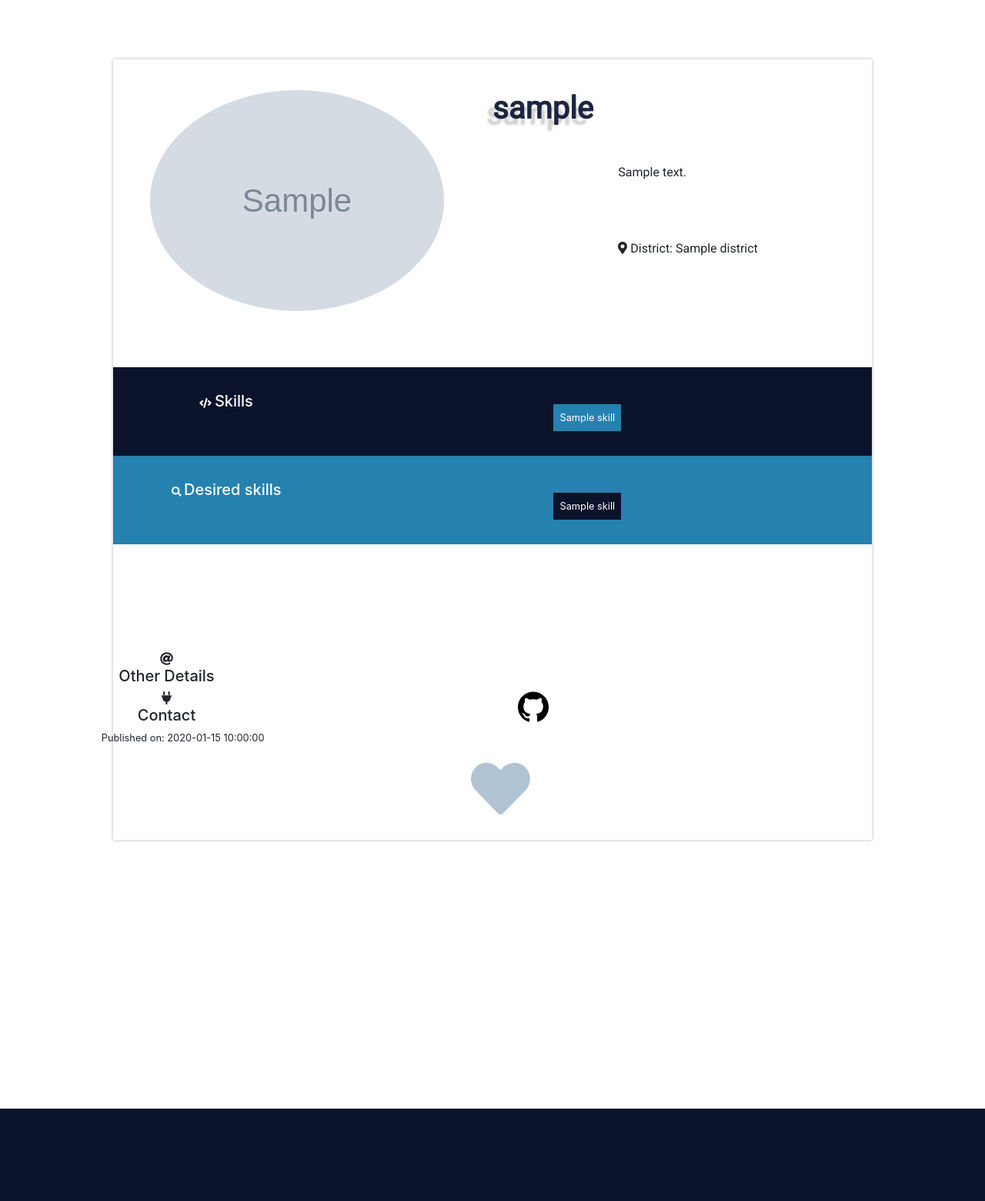
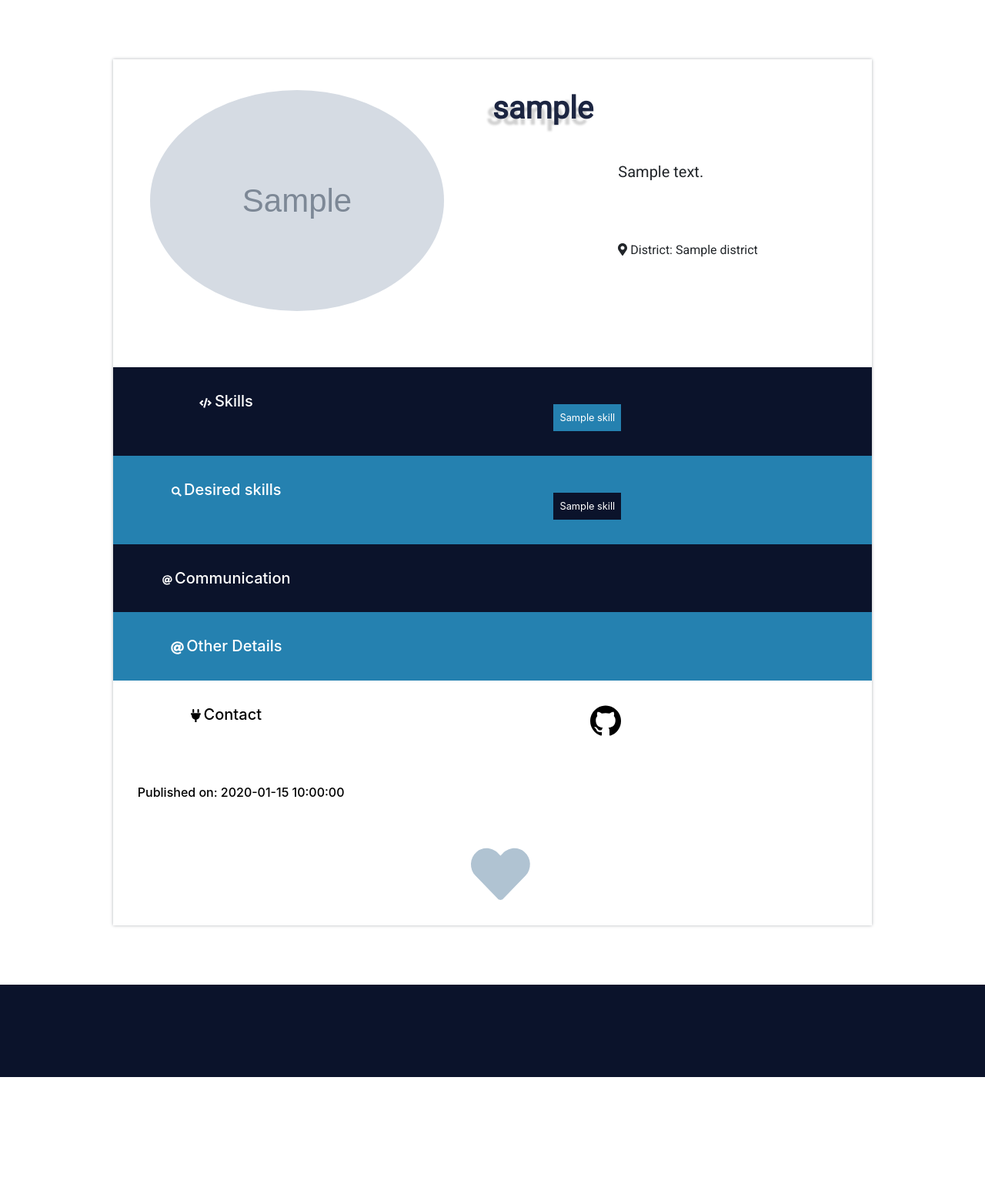
Before and after one commit to synnea/tanDev---tandem-exchange-for-developers, a Flask app: a page that uses templates/pages/user_details.html in a window 1280 px wide. Shown: the part 80-1640 px from the top of the page at 77% size. After the commit the page ends 1479 px from the top, so only its background shows below. Run offline with Flask 2, Linux system fonts and the light colour scheme; the visitor is signed in with stand-in values (Sample User, id 1); grey boxes marked "Sample" are stand-in pictures; a database or web service that is not in the repository returns one stand-in record (values such as "Sample title"); some libraries are stand-ins or nearby versions.

Commit message:
Debugging: footer positioning.

```diff
--- a/static/css/main.css
+++ b/static/css/main.css
@@ -1084,13 +1090,20 @@ ul ul a {
 .user-wrapper {
   padding: 6%;
   text-align: center;
-  height: 180vh;
+  height: auto;
+  position: relative;
 }
 
 .user-content {
   background: #fff;
   -webkit-box-shadow: 0px 0px 4px 0px #b0b3b7;
           box-shadow: 0px 0px 4px 0px #b0b3b7;
+}
+
+@media (max-width: 768px) {
+  .user-content {
+    height: 200vh;
+  }
 }
 
 .user-image {
@@ -1338,9 +1354,31 @@ ul ul a {
 
 .des-skill-tags {
   background-color: #0B132B;
-  margin-left: 1rem;
-  margin-top: 1rem;
-  padding: 0.5rem;
-  display: inline-block;
+}
+
+.comm-row {
+  background-color: #0B132B;
+}
+
+.comm-tags {
+  background-color: #2581B0;
+  display: block;
+  width: auto;
+}
+
+.other-row {
+  background-color: #2581B0;
+}
+
+.other-tags {
+  background-color: #0B132B;
+}
+
+.contact-row {
+  color: black;
+}
+
+.published-row {
+  color: black;
 }
 /*# sourceMappingURL=main.css.map */
--- a/static/scss/_layout.scss
+++ b/static/scss/_layout.scss
@@ -136,9 +136,10 @@ h3.heading {
 // Footer
 
 footer {
-    height: 15vh;
+    height: 15vh !important;
+    width: 100% !important;
     background-color: $darkblue;
-    position: bottom fixed;
+
     color: $brightmidblue;
     text-transform: uppercase;
     font-size: 0.8em;
@@ -147,6 +148,8 @@ footer {
 }
 
 footer-container {
+    position: absolute;
+    bottom: 0;
     margin-bottom: 0;
     padding-bottom: 0;
 
--- a/static/scss/_user_details.scss
+++ b/static/scss/_user_details.scss
@@ -1,12 +1,17 @@
 .user-wrapper {
     padding: 6%;
     text-align: center;
-    height: 180vh;
+    height: auto;
+    position: relative;
 }
 
 .user-content {
     background: #fff;
     box-shadow: 0px 0px 4px 0px #b0b3b7;
+
+    @media (max-width: $bp-mobile) {
+        height: 200vh;
+    }
 }
 
 .user-image {
@@ -168,12 +173,15 @@ margin-top: 10vh;
     background-color: $brightmidblue;
 }
 
-.skill-tags {
-    background-color: $brightmidblue;
+.tags {
     margin-left: 1rem;
     margin-top: 1rem;
     padding: 0.5rem;
     display: inline-block;
+}
+
+.skill-tags {
+    background-color: $brightmidblue;
 }
 
 .des-skills-row {
@@ -185,8 +193,30 @@ margin-top: 10vh;
 
 .des-skill-tags {
     background-color: $darkblue;
-    margin-left: 1rem;
-    margin-top: 1rem;
-    padding: 0.5rem;
-    display: inline-block;
 }
+
+.comm-row {
+    background-color: $darkblue;
+}
+
+.comm-tags {
+    background-color: $brightmidblue;
+    display: block;
+    width: auto;
+}
+
+.other-row {
+    background-color: $brightmidblue;
+}
+
+.other-tags {
+background-color: $darkblue;
+}
+
+.contact-row {
+    color: black;
+}
+
+.published-row {
+    color: black;
+}
--- a/templates/pages/user_details.html
+++ b/templates/pages/user_details.html
@@ -21,9 +21,10 @@
 
     {% if newProfile == True %}
 
-    <div id="preview" class="pt-2">
+    <div id="published" class="pt-2">
         <h1>Success!</h1>
-            <p>You have been published on tanDev. You will now show up in search results. To edit or disable your publication, visit your profile page.</p>
+        <p>You have been published on tanDev. You will now show up in search results. To edit or disable your
+            publication, visit your profile page.</p>
 
     </div>
     {% endif %}
@@ -44,7 +45,7 @@
             <div class="col-md-6 d-flex header-col justify-content-center">
                 <div class="user-description">
                     <h1 class="username"> {{user.username}}</h1>
-                    <h6>{{user.shortDescription}}</h6>
+                    <h5>{{user.shortDescription}}</h5>
                     <h6 class="district"><i class="fas fa-map-marker-alt"></i> District: {{user.district}}</h6>
                 </div>
             </div>
@@ -62,7 +63,7 @@
             <div class="col-9">
 
                 {% for skill in user.skills %}
-                <span class="skill-tags">{{ skill }}</span>
+                <span class="tags skill-tags">{{ skill }}</span>
 
                 {% endfor %}
 
@@ -80,40 +81,40 @@
             <div class="col-9">
 
                 {% for skill in user.desiredSkills %}
-                <span class="des-skill-tags">{{ skill }}</span>
+                <span class="tags des-skill-tags">{{ skill }}</span>
 
                 {% endfor %}
 
             </div>
         </div>
 
-        <div class="row profile-row">
+        <div class="row comm-row profile-row">
 
-            <div class="col-2">
+            <div class="col-3">
                 <i class="fas fa-at"></i>
-                <h5>Communication Style</h5>
+                <h5 class="d-inline">Communication</h5>
 
             </div>
 
 
-            <div class="col-10">
+            <div class="col-9">
                 {% for comm in user.communicationStyle %}
 
                 {% if comm == "inperson" %}
 
-                <i class="far fa-comments"></i> In person
+                <span class="tags comm-tags"><i class="far fa-comments"></i> In person</span>
 
                 {% endif %}
 
                 {% if comm == "text" %}
 
-                <i class="fas fa-envelope-square"></i> Text
+                <span class="tags comm-tags"><i class="fas fa-envelope-square"></i> Text</span>
 
                 {% endif %}
 
                 {% if comm == "video" %}
 
-                <i class="fas fa-video"></i> Video
+                <span class="tags comm-tags"><i class="fas fa-video"></i> Video</span>
 
                 {% endif %}
 
@@ -122,33 +123,33 @@
 
         </div>
 
-        <div class="row">
+        <div class="row profile-row other-row">
 
-            <div class="col-2">
+            <div class="col-3">
                 <i class="fas fa-at fa-lg"></i>
-                <h5>Other Details</h5>
+                <h5 class="d-inline">Other Details</h5>
 
             </div>
 
 
-            <div class="col-10">
+            <div class="col-9">
                 {% for other in user.otherDetails %}
 
                 {% if other == "lookingForCoFounder" %}
 
-                <i class="fas fa-briefcase fa-lg"></i> Looking for Co-Founder
+                <span class="tags other-tags"><i class="fas fa-briefcase fa-lg"></i> Looking for Co-Founder</span>
 
                 {% endif %}
 
                 {% if other == "availableForHire" %}
 
-                <i class="fas fa-money-bill"></i> Available for Hire
+                <span class="tags other-tags"><i class="fas fa-money-bill"></i> Available for Hire</span>
 
                 {% endif %}
 
                 {% if other == "availableForProjectWork" %}
 
-                <i class="far fa-lightbulb"></i> Available for Projects
+                <span class="tags other-tags"><i class="far fa-lightbulb"></i> Available for Projects</span>
                 {% endif %}
 
                 {% endfor %}
@@ -168,32 +169,25 @@
         {% elif loggedIn == True %}
 
 
-        <div class="row">
+        <div class="row profile-row contact-row">
 
-            <div class="col-2">
+            <div class="col-3">
                 <i class="fas fa-plug fa-lg"></i>
-                <h5>Contact</h5>
+                <h5 class="d-inline">Contact</h5>
 
             </div>
 
-            <div class="col-10 sm-logo-col justify-content-center d-flex">
+            <div class="col-9 sm-logo-col justify-content-center d-flex">
                 <a href="{{user.github}}"><img src="/static/img/logos/github-logo.svg" target="_blank"
                         class="sm-logo hvr-bounce-in" alt="github-logo"></a>
 
-
-                <a href="{{user.linkedin}}"><img src="/static/img/logos/linkedin.svg" target="_blank"
-                        class="sm-logo hvr-bounce-in" alt="linkedin-logo"></a>
-
-
-                <a href="{{user.twitter}}"><img src="/static/img/logos/twitter.svg" target="_blank"
-                        class="sm-logo hvr-bounce-in" alt="twitter-logo"></a>
             </div>
 
         </div>
 
-        <div class="row">
+        <div class="row profile-row published-row">
 
-            Published on: {{user.published}}
+            <h6>Published on: {{user.published}}</h6>
         </div>
 
         <div class="row heart-row justify-content-center">
@@ -207,10 +201,10 @@
         </div>
 
 
-    </div>
+
 
         {% endif %}
-</div>
+
 
 
 
@@ -221,10 +215,13 @@
             <div class="col-12 d-flex justify-content-center">
 
                 <form id="pubdisc-form" method="POST">
-            <button type="submit" class="btn btn-primary btn-large pubdisc-btn" name="btn" value="publish">Publish on
+                    <button type="submit" class="btn btn-primary btn-large pubdisc-btn" name="btn"
+                        value="publish">Publish
+                        on
                         tanDev</button>
 
-            <button type="submit" class="btn btn-primary btn-large pubdisc-btn" name="btn" value="discard">Discard
+                    <button type="submit" class="btn btn-primary btn-large pubdisc-btn" name="btn"
+                        value="discard">Discard
                         changes</button>
                 </form>
             </div>
@@ -234,7 +231,7 @@
     </div>
 
 
-
+</div>
 
 
 {% endblock %}
```
Also changed, not shown: other parts of static/css/main.css (+17 -8 lines), 1 other file. Lines whose indentation alone changed are shown as unchanged.
